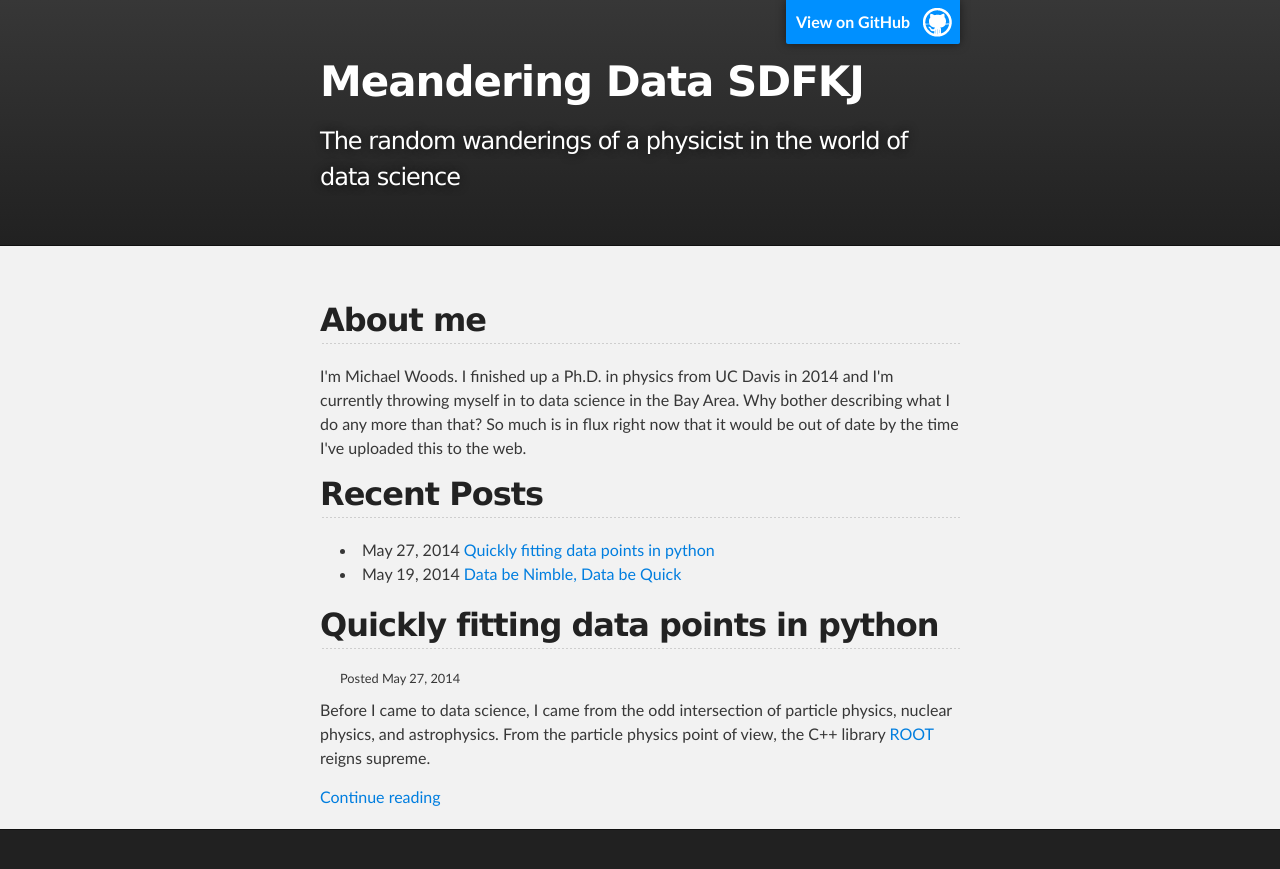
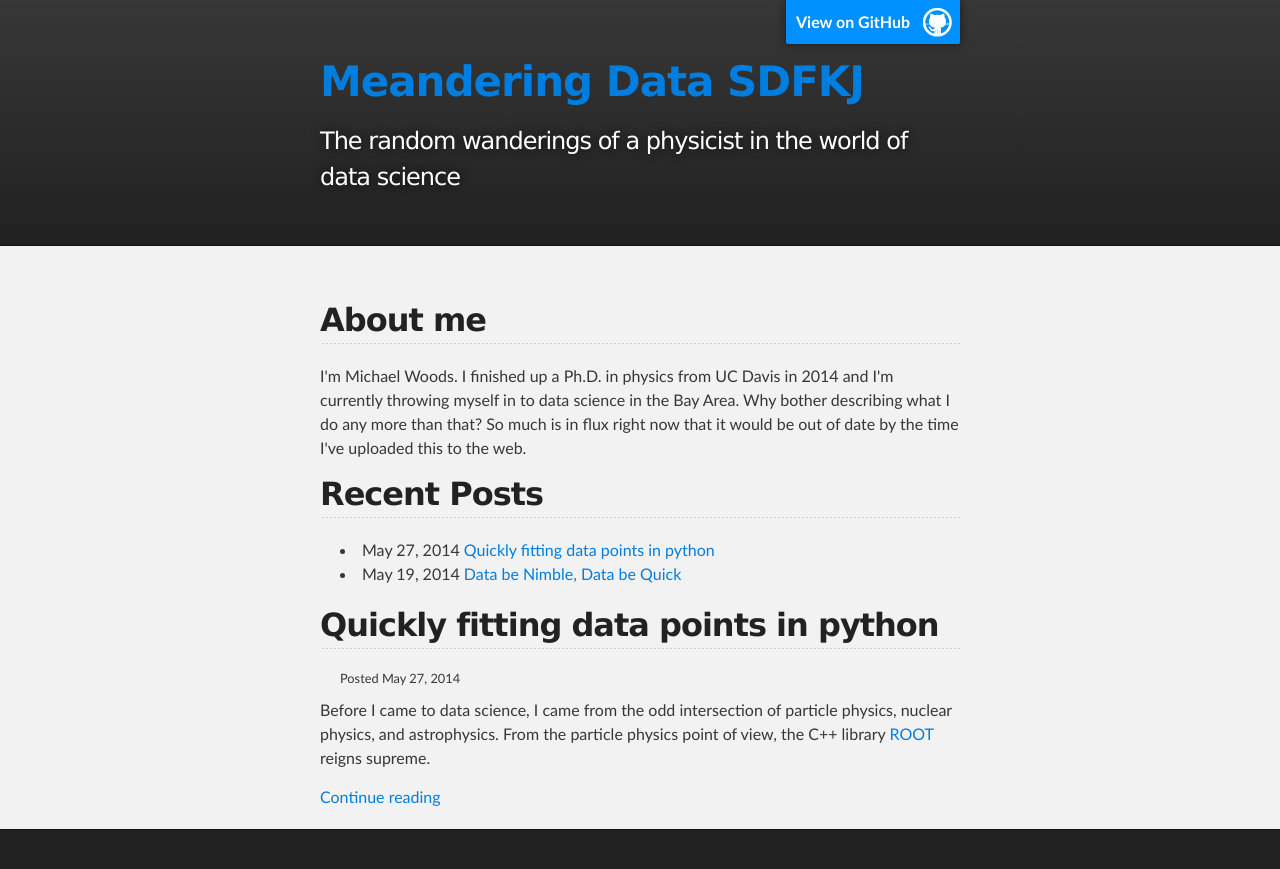
Before and after one commit to vgm64/vgm64.github.io, a Jekyll site: the page built from index.html, in a window 1280 px wide. Shown: the top 869 px of the page. Built offline with Jekyll 4.4.1, drawn with Linux system fonts in a browser that asks for light colours.

Commit message:
Alter css for bugfix?

```diff
--- a/_includes/local.css
+++ b/_includes/local.css
@@ -1,4 +1,4 @@
-h1 a:link {
+h1.project_title a:link {
     color: inherit;
     text-decoration: inherit;
   }
```
